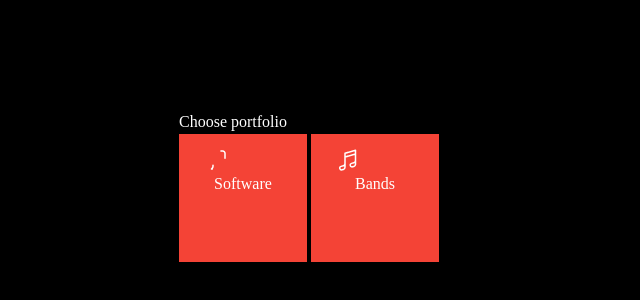
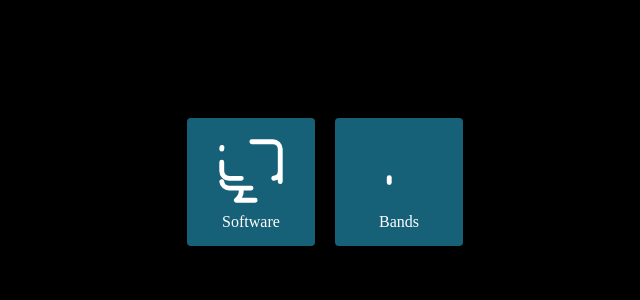
Before and after one commit to Tamassp/Tamassp.github.io, a SvelteKit app in the folder band-portfolio/: page / in a window 1280 px wide. Shown: the part 90-390 px from the top of the page, without its empty margins (161-801 px from the left). Built offline with nearby package versions, Linux system fonts and the light colour scheme; a web font is replaced by a local one.

Commit message:
Basic components Welcome animations

```diff
--- a/band-portfolio/package.json
+++ b/band-portfolio/package.json
@@ -18,15 +18,18 @@
 		"@sveltejs/kit": "next",
 		"@typescript-eslint/eslint-plugin": "^5.27.0",
 		"@typescript-eslint/parser": "^5.27.0",
+		"autoprefixer": "^10.4.14",
 		"eslint": "^8.16.0",
 		"eslint-config-prettier": "^8.3.0",
 		"eslint-plugin-svelte3": "^4.0.0",
+		"postcss": "^8.4.26",
 		"prettier": "^2.6.2",
 		"prettier-plugin-svelte": "^2.7.0",
 		"svelte": "^3.44.0",
 		"svelte-check": "^2.7.1",
 		"svelte-preprocess": "^4.10.6",
 		"svelte-youtube-embed": "^0.1.8",
+		"tailwindcss": "^3.3.3",
 		"tslib": "^2.3.1",
 		"typescript": "^4.7.4",
 		"vite": "^3.1.0"
--- /dev/null
+++ b/band-portfolio/src/components/Card.svelte
@@ -0,0 +1,10 @@
+<script>
+    let cardProps = {
+	class:[$$restProps.class]
+	}
+</script>
+
+<!-- Card -->
+<a href="#" class="block max-w-sm p-6 bg-white border border-gray-200 rounded-lg shadow hover:bg-gray-100 dark:bg-gray-800 dark:border-gray-700 dark:hover:bg-gray-700 {$$props.class}">
+    <slot/>
+</a>
--- /dev/null
+++ b/band-portfolio/src/components/Header.svelte
@@ -0,0 +1,11 @@
+<script>
+
+</script>
+
+<h1 class="text-7xl">
+    <slot/>
+</h1>
+
+<style>
+
+</style>
--- a/band-portfolio/src/components/LinkButton.svelte
+++ b/band-portfolio/src/components/LinkButton.svelte
@@ -1,8 +1,9 @@
 <script>
     export let navigateTo = " "
+    export let id = " "
 </script>
 
-<a href={navigateTo} on:mouseenter on:mouseleave >
+<a {id} href={navigateTo} on:mouseenter on:mouseleave >
     <slot/>
 </a>
 
@@ -15,14 +16,19 @@
     }
 
     a:link, a:visited {
-    background-color: #f44336;
+        /* background-color: #f44336; */
+        background-color: rgba(23, 97, 120, 100);
         color: white;
+        margin: 8px;
         padding: 14px 25px;
         text-align: center;
         text-decoration: none;
         display: inline-block;
         height: 128px;
         width: 128px;
+
+        /* border: 4px solid red; */
+        border-radius: 4px;
     }
 
     /* a:hover, a:active {
--- /dev/null
+++ b/band-portfolio/src/components/ProfileCard.svelte
@@ -0,0 +1,20 @@
+<script>
+	import Card from "./Card.svelte";
+
+    let cardProps = {
+	class:[$$restProps.class]
+	}
+
+    export let title = "";
+    export let description = "";
+
+
+
+
+</script>
+
+<Card class="{$$props.class}">
+    <img src="src/images/profilepic.jpg" alt="Profile Pic" class="-mt-16 w-32 h-32 mx-auto rounded-2xl shadow-xl" />
+    <h5 class="mt-8 text-center text-2xl font-bold tracking-tight text-gray-900 dark:text-white">{title}</h5>
+    <p class="font-normal text-center text-gray-700 dark:text-gray-400">{description}</p>
+</Card>
--- /dev/null
+++ b/band-portfolio/src/components/SubHeader.svelte
@@ -0,0 +1,11 @@
+<script>
+
+</script>
+
+<h1 class="text-4xl">
+    <slot/>
+</h1>
+
+<style>
+
+</style>
--- /dev/null
+++ b/band-portfolio/src/components/TypeWriter.svelte
@@ -0,0 +1,27 @@
+<script>
+	export let visible = false;
+    export let text = " ";
+
+	function typewriter(node, { speed = 1 }) {
+		const valid = node.childNodes.length === 1 && node.childNodes[0].nodeType === Node.TEXT_NODE;
+
+		if (!valid) {
+			throw new Error(`This transition only works on elements with a single text node child`);
+		}
+
+		const text = node.textContent;
+		const duration = text.length / (speed * 0.01);
+
+		return {
+			duration,
+			tick: (t) => {
+				const i = Math.trunc(text.length * t);
+				node.textContent = text.slice(0, i);
+			}
+		};
+	}
+</script>
+
+{#if visible}
+	<p transition:typewriter>{text}</p>
+{/if}
--- a/band-portfolio/src/routes/+page.svelte
+++ b/band-portfolio/src/routes/+page.svelte
@@ -1,32 +1,50 @@
 <script>
 	import LinkButton from "../components/LinkButton.svelte";
     import Button from "../components/Button.svelte";
+	import Divider from "../components/Divider.svelte";
 
 
     function handleClick() {
-        console.log("Click")
+        const pathUpper = document.querySelector("#upper")
+        const pathLower = document.querySelector("#lower")
+        console.log(pathUpper.getTotalLength());
+        console.log(pathLower.getTotalLength());
     }
-    function handleMouseEnter() {
+    const handleMouseEnter = e => {
+        const targetElement = e.target
+        if(targetElement.id === "software"){
+        //const computer1 = document.getElementById("computer1")
         const computer = document.getElementById("computer")
-        const pathComputer = document.querySelector("#computer path")
+        //const pathComputer = document.querySelector("#computer path")
         // console.log(pathComputer);
         // console.log(pathComputer.getTotalLength());
         // console.log("Hover")
         computer?.classList.remove("unSelect")
         computer?.classList.add("select")
-       console.log(computer?.classList);
-
-        // const pathNote= document.querySelector("#note path")
-        // console.log(pathNote);
-        // console.log(pathNote.getTotalLength());
-        // console.log("Hover")
+        console.log(computer?.classList);
+        }
+        if(targetElement.id === "bands"){
+        const note = document.getElementById("note")
+        note?.classList.remove("unSelect")
+        note?.classList.add("select")
+        }
     }
 
-    function handleMouseLeave(){
+    const handleMouseLeave = e => {
+
+        const targetElement = e.target
+        console.log(targetElement.id);
+        if(targetElement.id === "software"){
         const computer = document.getElementById("computer")
         computer?.classList.remove('select')
         computer?.classList.add('unSelect')
         console.log(computer?.classList);
+        }
+        if(targetElement.id === "bands"){
+        const note = document.getElementById("note")
+        note?.classList.remove('select')
+        note?.classList.add('unSelect')
+        }
     }
 </script>
 
@@ -37,16 +55,37 @@
 <!-- <svelte:window bind:innerWidth bind:innerHeight /> -->
 
 <div class="pageContainer">
-    <h1>Choose portfolio</h1>
+    <!-- <button on:click={handleClick}>Click</button> -->
+    <!-- improvising with svgs-->
+    <!-- <svg viewBox="0 0 100 100" fill="green">
+        <path
+            id="upper"
+            fill="none"
+            stroke="white"
+            d="M 10 20 l 15 3 l 20 10"></path>
+        <path id="lower" fill="none"
+            stroke="white"  d="M 50 60 l 15 3 l 20 10"></path> -->
+    <!-- <rect
+        x="10" y="10"
+        width="60" height="80"
+        fill="red"
+        stroke="black"
+    />
+    </svg>-->
     <nav>
-        <LinkButton on:mouseenter={handleMouseEnter} on:mouseleave={handleMouseLeave} navigateTo="/software">
-            <svg id="computer" xmlns="http://www.w3.org/2000/svg" fill="none" viewBox="0 0 24 24" stroke-width="1.5" stroke="currentColor" class="w-6 h-6">
+        <LinkButton id="software" on:mouseenter={handleMouseEnter} on:mouseleave={handleMouseLeave} navigateTo="/software">
+            <svg id="computer2" xmlns="http://www.w3.org/2000/svg" fill="none" viewBox="0 0 24 24" stroke-width="1.5" stroke="currentColor" class="idle">
                 <path stroke-linecap="round" stroke-linejoin="round" d="M9 17.25v1.007a3 3 0 01-.879 2.122L7.5 21h9l-.621-.621A3 3 0 0115 18.257V17.25m6-12V15a2.25 2.25 0 01-2.25 2.25H5.25A2.25 2.25 0 013 15V5.25m18 0A2.25 2.25 0 0018.75 3H5.25A2.25 2.25 0 003 5.25m18 0V12a2.25 2.25 0 01-2.25 2.25H5.25A2.25 2.25 0 013 12V5.25" />
             </svg>
-            Software
+            <svg id="computer" xmlns="http://www.w3.org/2000/svg" fill="none" viewBox="0 0 24 24" stroke-width="1.5" stroke="currentColor" class="select unSelect">
+                <path stroke-linecap="round" stroke-linejoin="round" d="M9 17.25v1.007a3 3 0 01-.879 2.122L7.5 21h9l-.621-.621A3 3 0 0115 18.257V17.25m6-12V15a2.25 2.25 0 01-2.25 2.25H5.25A2.25 2.25 0 013 15V5.25m18 0A2.25 2.25 0 0018.75 3H5.25A2.25 2.25 0 003 5.25m18 0V12a2.25 2.25 0 01-2.25 2.25H5.25A2.25 2.25 0 013 12V5.25" />
+            </svg>
+
+            <h3 class="">Software</h3>
         </LinkButton>
-        <LinkButton navigateTo="/bands">
-            <svg id="note" xmlns="http://www.w3.org/2000/svg" fill="none" viewBox="0 0 24 24" stroke-width="1.5" stroke="currentColor" class="w-6 h-6">
+        <!-- <Divider size={0} /> -->
+        <LinkButton id="bands" on:mouseenter={handleMouseEnter} on:mouseleave={handleMouseLeave} navigateTo="/bands">
+            <svg id="note" xmlns="http://www.w3.org/2000/svg" fill="none" viewBox="0 0 24 24" stroke-width="1.5" stroke="currentColor" class="select unSelect">
                 <path stroke-linecap="round" stroke-linejoin="round" d="M9 9l10.5-3m0 6.553v3.75a2.25 2.25 0 01-1.632 2.163l-1.32.377a1.803 1.803 0 11-.99-3.467l2.31-.66a2.25 2.25 0 001.632-2.163zm0 0V2.25L9 5.25v10.303m0 0v3.75a2.25 2.25 0 01-1.632 2.163l-1.32.377a1.803 1.803 0 01-.99-3.467l2.31-.66A2.25 2.25 0 009 15.553z" />
             </svg>
             Bands
@@ -75,6 +114,38 @@
 
     }
 
+    #upper {
+        stroke-dasharray: 5;
+        stroke-dashoffset: 25;
+        animation: 2s ease-in forwards test;
+    }
+
+    #lower {
+        stroke-dasharray: 30;
+        stroke-dashoffset: 5;
+        animation: 2s ease-in forwards test;
+    }
+
+    @keyframes test {
+        0% {
+            stroke-dashoffset: 38;
+            stroke-dasharray: 5;
+        }
+        100% {
+            stroke-dashoffset: 0;
+            stroke-dasharray: 38;
+        }
+    }
+
+    @keyframes test2 {
+        0% {
+            stroke-dashoffset: 38;
+        }
+        100% {
+            stroke-dashoffset: 0;
+        }
+    }
+
     .pageContainer {
         /* background-color: bisque; */
         /* opacity: 0.5; */
@@ -88,40 +159,97 @@
     }
 
     #computer {
-        stroke-dasharray: 110;
-        stroke-dashoffset: 105;
+        margin-top: -78px;
+        stroke-dasharray: 75;
+        stroke-dashoffset: 40;
+        /* color: rgba(255, 255, 255, 0.9); */
+        color: black;
+        z-index: 5;
         /* animation: 2s ease-in forwards select; */
     }
 
+    #computer2 {
+
+        z-index: 1;
+    }
+
+    #computer2.idle {
+        animation: 10s ease-in-out forwards infinite idle ;
+    }
+
     #computer.select {
-        animation: 2s ease-in forwards select;
+        animation: 600ms ease-in forwards select;
+        /* color: blue; */
     }
 
     #computer.unSelect {
-        animation: 2s ease-out forwards unSelect;
+        animation: 600ms ease-out forwards unSelect;
     }
 
+    #note {
+        stroke-dasharray: 30;
+        stroke-dashoffset: 30;
+    }
+
+    #note.select {
+        animation: 600ms ease-in-out none selectNote ;
+    }
+
+    #note.unSelect {
+        animation: 600ms ease-out forwards unSelectNote;
+    }
+
+    @keyframes idle {
+         0% {
+            stroke-dasharray: 10;
+            stroke-dashoffset: 80;
+
+        }
+        50% {
+            stroke-dasharray: 10;
+            stroke-dashoffset: 40;
+        }
+        100% {
+            stroke-dasharray: 10;
+            stroke-dashoffset: 0;
+        }
+    }
     @keyframes select {
         0% {
-            stroke-dashoffset: 0;
-        }
-        50%{
-            stroke-dashoffset: 110;
+            stroke-dashoffset: 75;
+
         }
         100% {
-            stroke-dashoffset: 0;
+            stroke-dashoffset: 40;
         }
     }
 
     @keyframes unSelect {
         0% {
-            stroke-dashoffset: 110;
+            stroke-dashoffset: 40;
         }
-        50%{
+        100% {
+            stroke-dashoffset: 75;
+        }
+    }
+
+    @keyframes selectNote {
+        0% {
+            stroke-dashoffset: 30;
+            stroke-dasharray: 20;
+        }
+        100% {
+            stroke-dashoffset: 0;
+            stroke-dasharray: 10;
+        }
+    }
+
+    @keyframes unSelectNote {
+        0% {
             stroke-dashoffset: 0;
         }
         100% {
-            stroke-dashoffset: 110;
+            stroke-dashoffset: 30;
         }
     }
 
```
Also changed, not shown: band-portfolio/src/routes/software/+page.svelte (added, +38 -0 lines), band-portfolio/src/images/profilepic.jpg (added). Lines whose indentation alone changed are shown as unchanged.
